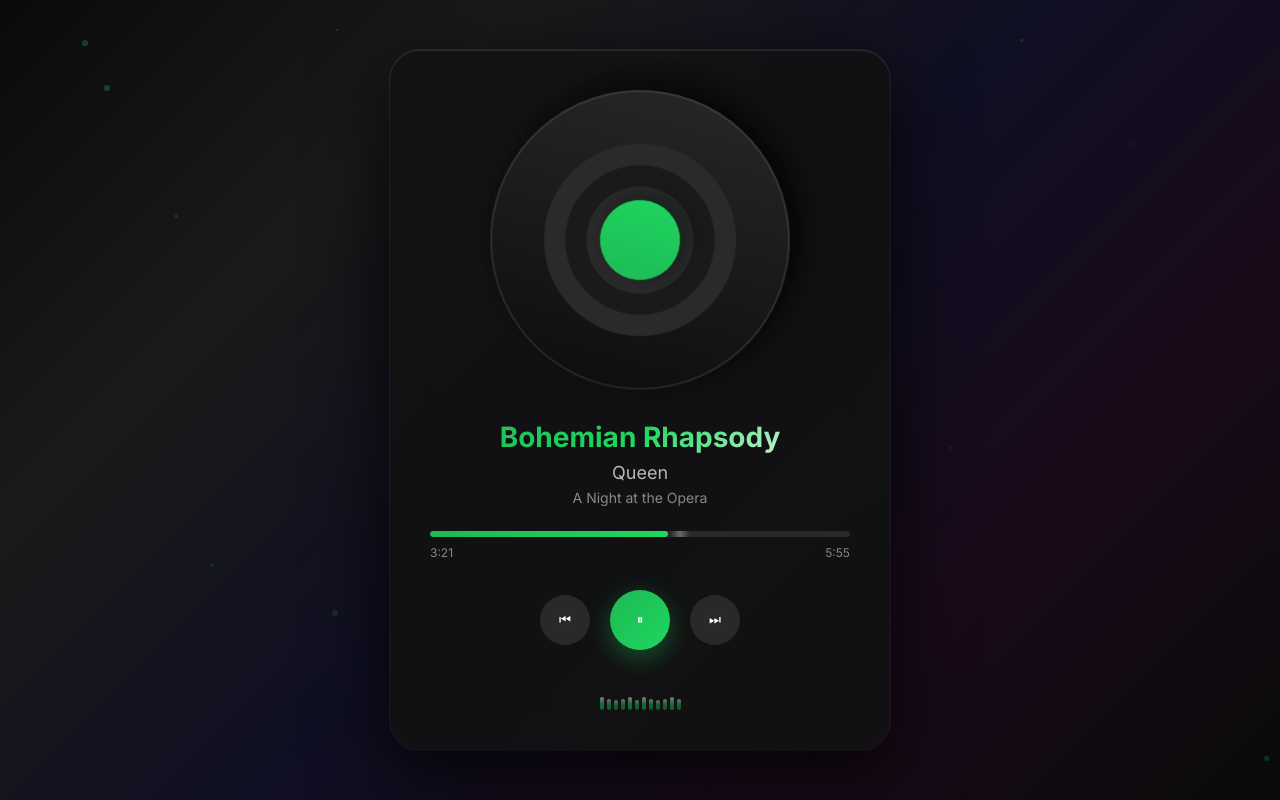
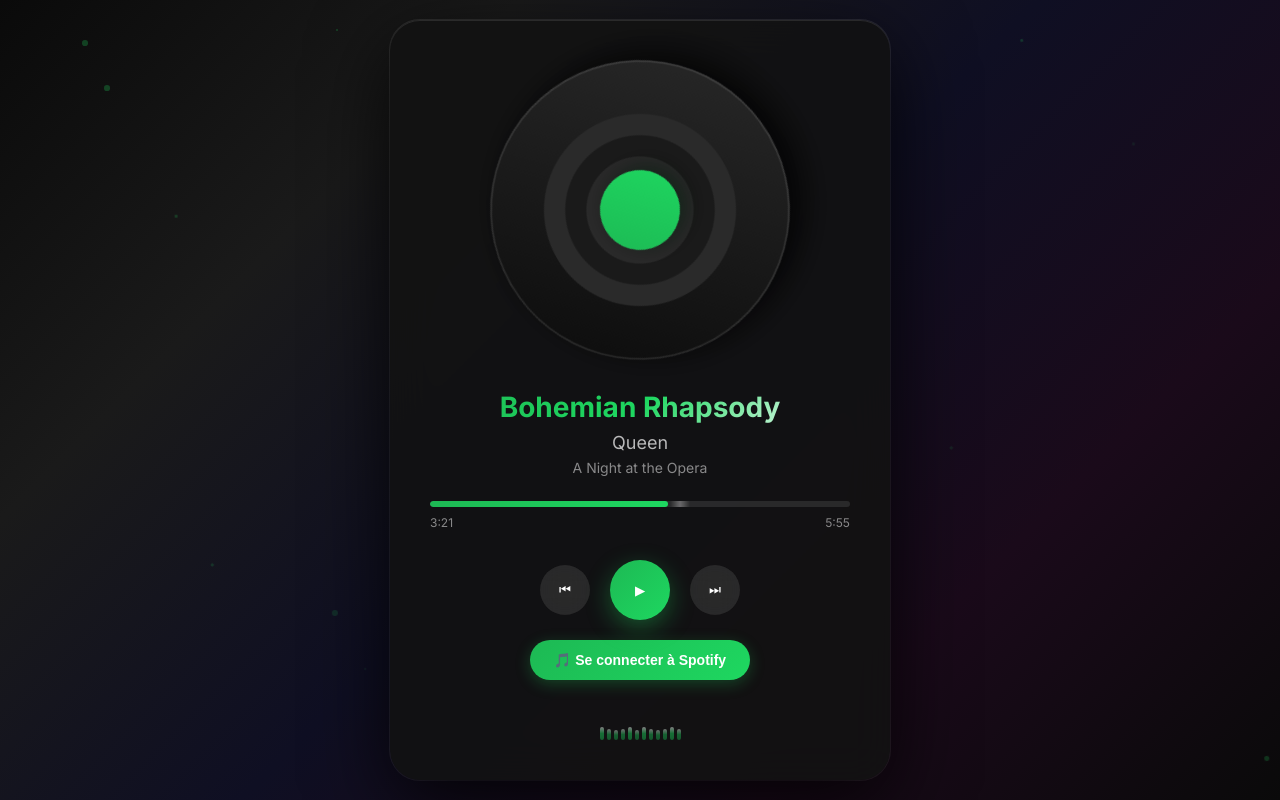
Before and after one commit to Maaar31/vinyls-visualizer, a plain HTML site: page spotify_vinyl_visualizer.html in a window 1280 px wide. Drawn offline with Linux system fonts and the light colour scheme.

Commit message:
Add files via upload

```diff
--- a/spotify_vinyl_visualizer.html
+++ b/spotify_vinyl_visualizer.html
@@ -352,8 +352,26 @@
         <!-- Contrôles -->
         <div class="controls">
             <button class="control-btn" onclick="previousTrack()">⏮</button>
-            <button class="control-btn play-btn" onclick="togglePlay()" id="playBtn">⏸</button>
+            <button class="control-btn play-btn" onclick="togglePlay()" id="playBtn">▶</button>
             <button class="control-btn" onclick="nextTrack()">⏭</button>
+        </div>
+
+        <!-- Bouton de connexion Spotify -->
+        <div id="spotifyLogin" style="margin-top: 20px;">
+            <button onclick="connectToSpotify()" style="
+                background: linear-gradient(135deg, #1db954, #1ed760);
+                border: none;
+                border-radius: 25px;
+                padding: 12px 24px;
+                color: white;
+                font-size: 14px;
+                font-weight: 600;
+                cursor: pointer;
+                transition: all 0.3s ease;
+                box-shadow: 0 4px 15px rgba(29, 185, 84, 0.3);
+            " onmouseover="this.style.transform='scale(1.05)'" onmouseout="this.style.transform='scale(1)'">
+                🎵 Se connecter à Spotify
+            </button>
         </div>
 
         <!-- Visualiseur audio -->
```
